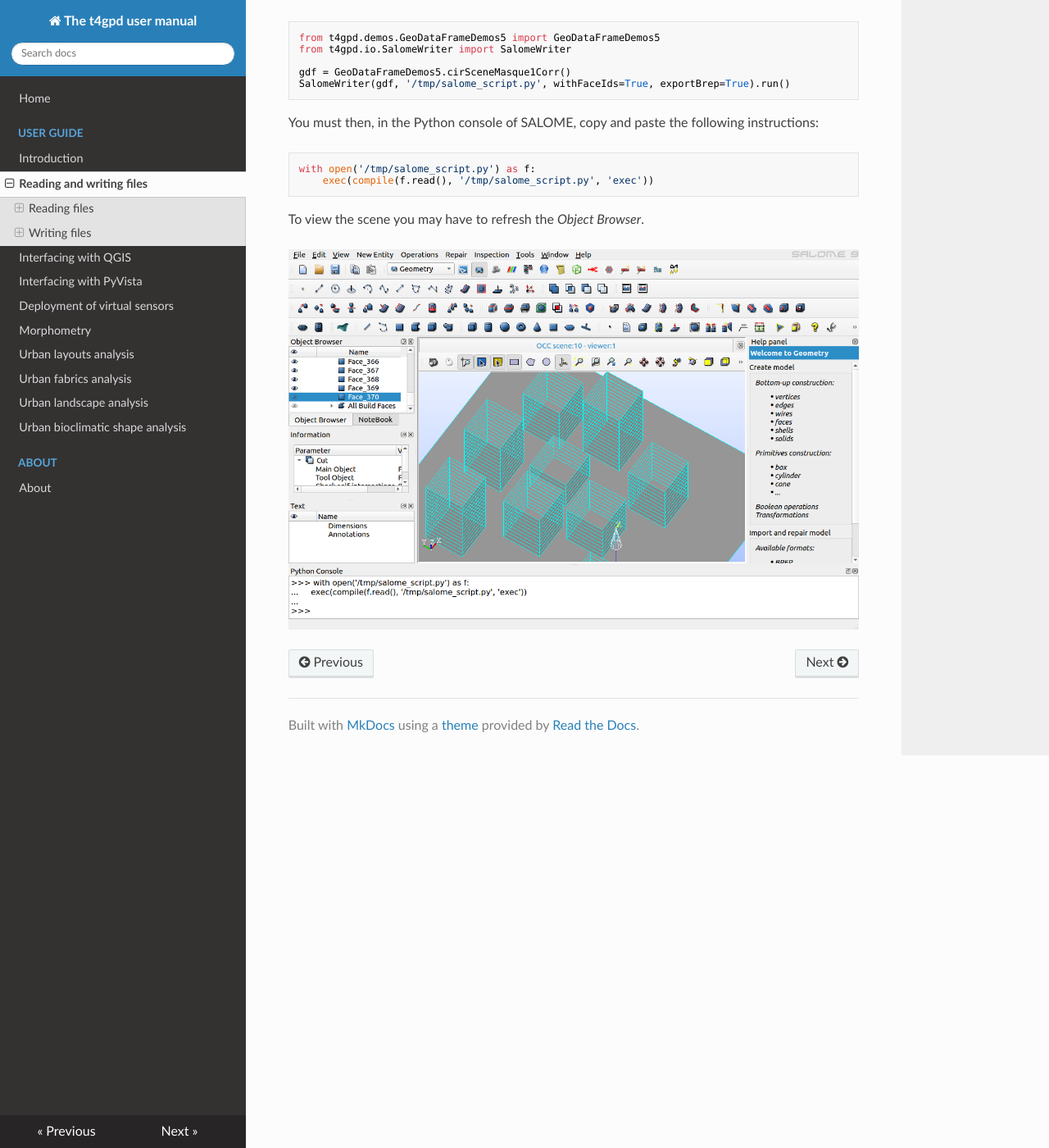
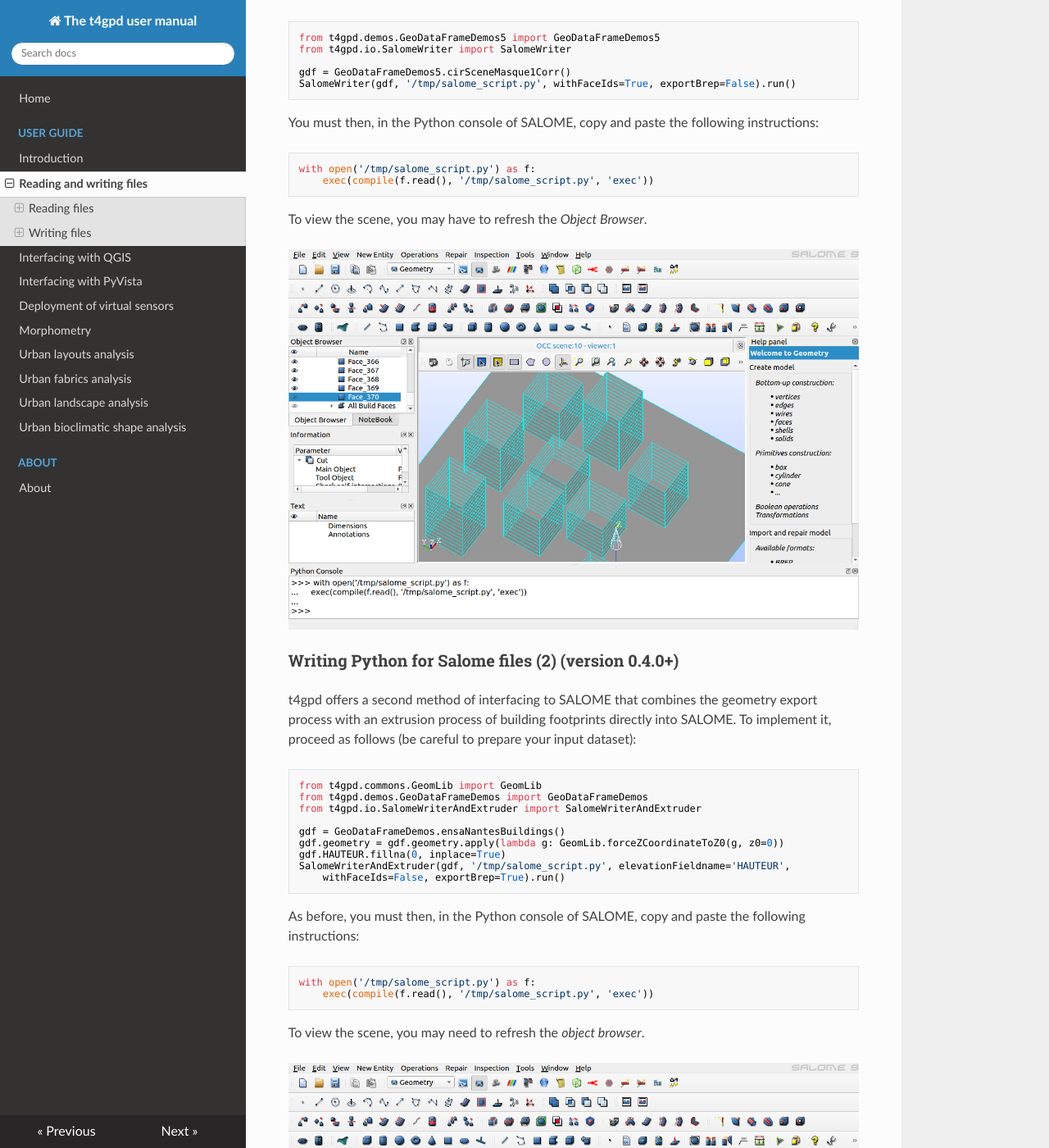
Before and after one commit to thomas-leduc/t4gpd-docs, an MkDocs documentation site: the page built from docs/io.md, in a window 1280 px wide and 1400 px high, scrolled down 6207 px. Shown: the whole window at 82% size. Built offline with MkDocs 1.6.1, drawn with Linux system fonts in a browser that asks for light colours; nearby versions of some CDN libraries.

Commit message:
Update io.md + add new img/salome2.png

````diff
--- a/docs/io.md
+++ b/docs/io.md
@@ -243,7 +243,7 @@ from t4gpd.demos.GeoDataFrameDemos5 import GeoDataFrameDemos5
 from t4gpd.io.SalomeWriter import SalomeWriter
 
 gdf = GeoDataFrameDemos5.cirSceneMasque1Corr()
-SalomeWriter(gdf, '/tmp/salome_script.py', withFaceIds=True, exportBrep=True).run()
+SalomeWriter(gdf, '/tmp/salome_script.py', withFaceIds=True, exportBrep=False).run()
 ```
 
 You must then, in the Python console of SALOME, copy and paste the following instructions:
@@ -253,6 +253,33 @@ with open('/tmp/salome_script.py') as f:
     exec(compile(f.read(), '/tmp/salome_script.py', 'exec'))
 ```
 
-To view the scene you may have to refresh the *Object Browser*.
+To view the scene, you may have to refresh the *Object Browser*.
 
 ![Salome](img/salome.png)
+
+### Writing Python for Salome files (2) (version 0.4.0+)
+
+t4gpd offers a second method of interfacing to SALOME that combines the geometry export process with an extrusion process of building footprints directly into SALOME. To implement it, proceed as follows (be careful to prepare your input dataset):
+
+```python
+from t4gpd.commons.GeomLib import GeomLib
+from t4gpd.demos.GeoDataFrameDemos import GeoDataFrameDemos
+from t4gpd.io.SalomeWriterAndExtruder import SalomeWriterAndExtruder
+
+gdf = GeoDataFrameDemos.ensaNantesBuildings()
+gdf.geometry = gdf.geometry.apply(lambda g: GeomLib.forceZCoordinateToZ0(g, z0=0))
+gdf.HAUTEUR.fillna(0, inplace=True)
+SalomeWriterAndExtruder(gdf, '/tmp/salome_script.py', elevationFieldname='HAUTEUR',
+	withFaceIds=False, exportBrep=True).run()
+```
+
+As before, you must then, in the Python console of SALOME, copy and paste the following instructions:
+
+```python
+with open('/tmp/salome_script.py') as f:
+    exec(compile(f.read(), '/tmp/salome_script.py', 'exec'))
+```
+
+To view the scene, you may need to refresh the *object browser*.
+
+![Salome](img/salome2.png)
````
Also changed, not shown: docs/img/salome2.png (added).
